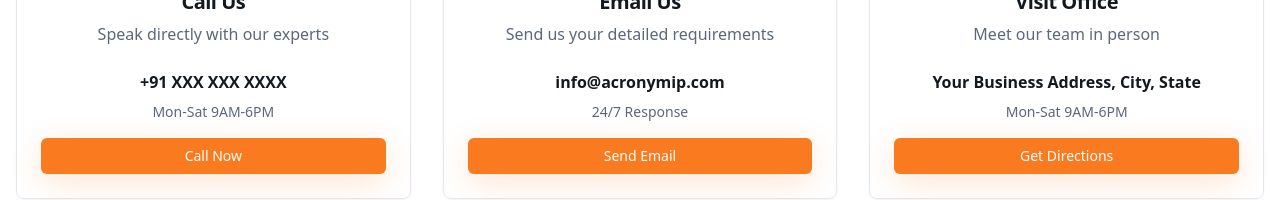
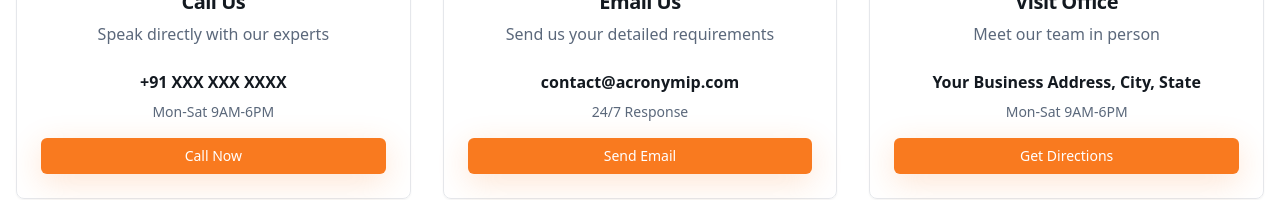
Before and after one commit to itsmodassir/modern-site-open, a React (Vite) app: page /contact in a window 1280 px wide. Shown: the part 876-1076 px from the top of the page. Built offline with nearby package versions, Linux system fonts and the light colour scheme.

Commit message:
Add contact email
Add contact email to the contact page.

```diff
--- a/src/pages/Contact.tsx
+++ b/src/pages/Contact.tsx
@@ -48,7 +48,7 @@ const Contact = () => {
       icon: Mail,
       title: "Email Us",
       description: "Send us your detailed requirements",
-      value: "info@acronymip.com",
+      value: "contact@acronymip.com",
       action: "Send Email",
       available: "24/7 Response"
     },
```
